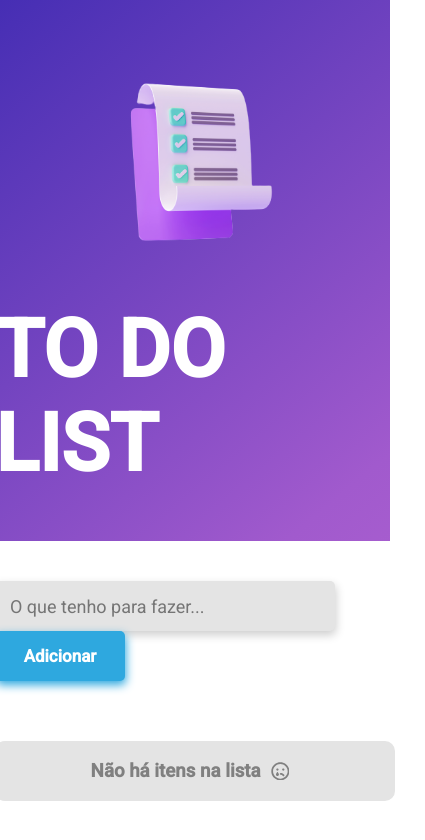
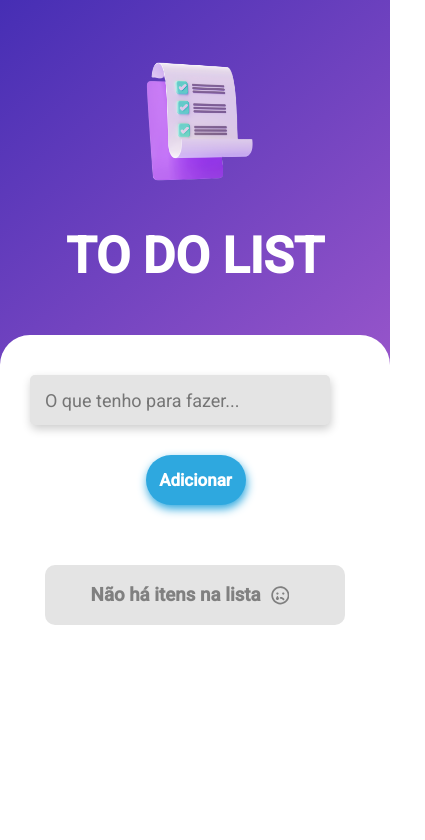
Before and after one commit to 011Jorge/to-do-list, a React (Vite) app: page / in a window 390 px wide. Shown: the top 840 px of the page, 425 px wide, since content can reach past the window. Built offline with nearby package versions, Linux system fonts and the light colour scheme.

Commit message:
:iphone: making the app responsive

```diff
--- a/src/App.jsx
+++ b/src/App.jsx
@@ -59,8 +59,13 @@ function App() {
         <h1>TO DO LIST</h1>
       </Header>
       <ContainerItems>
-        <Input onChange={writingTask} placeholder="O que tenho para fazer..." />
-        <Button onClick={() => addTask("task", task)}>Adicionar</Button>
+        <div>
+          <Input
+            onChange={writingTask}
+            placeholder="O que tenho para fazer..."
+          />
+          <Button onClick={() => addTask("task", task)}>Adicionar</Button>
+        </div>
         <ul>
           {list.length > 0 ? (
             list.map((item) => (
--- a/src/styles.js
+++ b/src/styles.js
@@ -2,13 +2,18 @@ import styled from "styled-components";
 import { FaTrash, FaCheckCircle, FaRegSadTear } from "react-icons/fa";
 
 export const Container = styled.div`
-  width: 100%;
+  width: 100vw;
   height: 100vh;
   display: flex;
   flex-direction: column;
   justify-content: center;
   align-items: center;
   background: linear-gradient(140deg, #462eb4, #7344c0, #a15acd, #b665d3);
+
+  @media (max-width: 800px) {
+    width: 100vw;
+    height: 100vh;
+  }
 `;
 
 export const ContainerItems = styled.div`
@@ -20,6 +25,17 @@ export const ContainerItems = styled.div`
   ul {
     padding: 0;
     margin-top: 60px;
+  }
+
+  div {
+    @media (max-width: 800px) {
+    }
+  }
+
+  @media (max-width: 800px) {
+    width: 100%;
+    height: 100vh;
+    border-radius: 30px 30px 0 0;
   }
 `;
 
@@ -33,11 +49,19 @@ export const Header = styled.div`
     font-size: 80px;
     margin-bottom: 50px;
     color: #fff;
+
+    @media (max-width: 800px) {
+      font-size: 50px;
+    }
   }
 
   img {
     margin-top: 0px;
     width: 400px;
+
+    @media (max-width: 800px) {
+      width: 300px;
+    }
   }
 `;
 
@@ -52,6 +76,10 @@ export const Input = styled.input`
   border: none;
   background: #e4e4e4;
   box-shadow: 1px 4px 10px rgba(0, 0, 0, 0.2);
+
+  @media (max-width: 800px) {
+    width: 300px;
+  }
 `;
 
 export const Button = styled.button`
@@ -72,6 +100,13 @@ export const Button = styled.button`
 
   :active {
     opacity: 0.5;
+  }
+
+  @media (max-width: 800px) {
+    width: 100px;
+    margin-left: 35%;
+    margin-top: 30px;
+    border-radius: 40px;
   }
 `;
 
@@ -94,6 +129,12 @@ export const ListItems = styled.div`
   li {
     list-style: none;
   }
+
+  @media (max-width: 800px) {
+    width: 100%;
+    text-align: center;
+    font-size: 16px;
+  }
 `;
 
 export const H3 = styled.h3`
@@ -106,6 +147,10 @@ export const H3 = styled.h3`
   border-radius: 10px;
   color: #808080;
   background-color: #e4e4e4;
+
+  @media (max-width: 800px) {
+    width: 300px;
+  }
 `;
 
 export const Trash = styled(FaTrash)`
```
